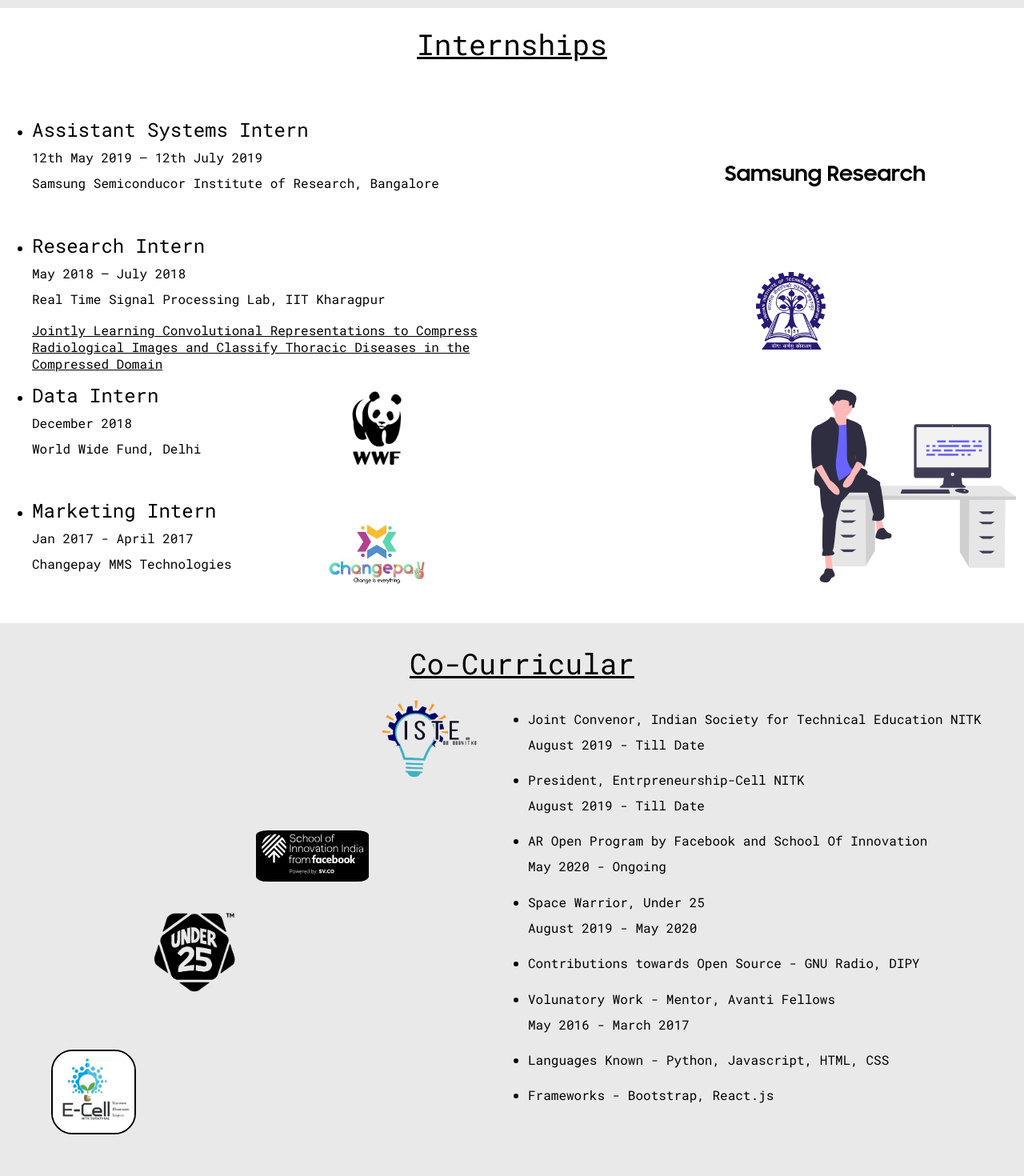
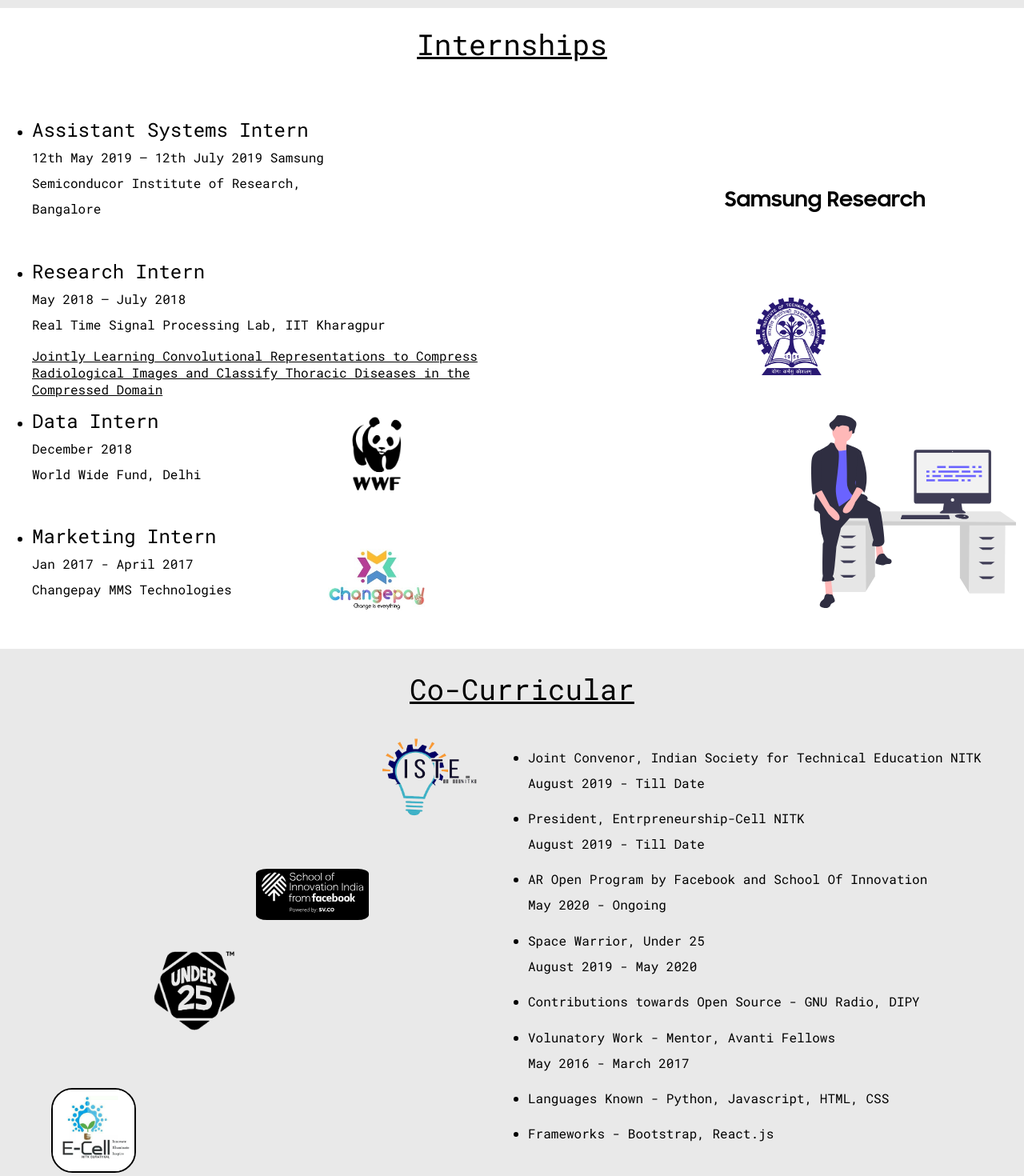
Before and after one commit to sidkapoor97/my_react_website, a React (Create React App) app: page / in a window 1280 px wide. Shown: the part 2089-3559 px from the top of the page at 80% size. Before the commit the page ends 3511 px from the top, so only its background shows below. Built offline with nearby package versions, Linux system fonts and the light colour scheme.

Commit message:
organized mobile responsiveness

```diff
--- a/src/App.css
+++ b/src/App.css
@@ -189,5 +189,4 @@
   .resume-link{
     margin-left: 20%;
   }
-
 }
--- a/src/components/education/education.css
+++ b/src/components/education/education.css
@@ -78,6 +78,6 @@
     }
     .edu_heading{
         font-size: small;
-        margin-left: -55%;
+        margin-right: 55%;
     }
 }
--- a/src/components/education/education.js
+++ b/src/components/education/education.js
@@ -22,7 +22,7 @@
                 <li>AIR in JEE Mains: 2141</li>
                 <li>CGPA : 8.53 (till 7th semester)</li>
                 <li>Course Undertaken:
-                    <ol>
+                    <ol className="courses-list">
                         <li className="courses">Digital Signal Processing</li>
                         <li className="courses">Linear Signals and Systems</li>
                         <li className="courses">Image Processing and Computer Vision</li>
--- a/src/components/internships/internship.css
+++ b/src/components/internships/internship.css
@@ -44,6 +44,10 @@
     margin-right: 10px;
 }
 
+.about-samsung {
+    width: 30%;
+}
+
 @media screen and (max-width: 992px) {
     body {
        min-width:920px;
@@ -68,16 +72,15 @@
         font-size: small;
     }
 .samsung-logo{
-    margin-left: 30%;
-    width: 15%;
-    float: left;
+   display: none;
 }
 
 .iit-logo{
     width: 5%;
-    margin-left: 35%;
+    margin-left: 30%;
     float: left;
     margin-top: -20%;
+    overflow: hidden;
 }
 .paper{
     width: 40%;
--- a/src/components/internships/internship.js
+++ b/src/components/internships/internship.js
@@ -15,8 +15,8 @@
     <br />
     <ul className="intern_list">
         <li className="samsung"><span className="title">Assistant Systems Intern</span>
-        <br /> 12th May 2019 – 12th July 2019 <br />
-        Samsung Semiconducor Institute of Research, Bangalore  </li>
+        <br /> <div className="about-samsung">12th May 2019 – 12th July 2019
+        Samsung Semiconducor Institute of Research, Bangalore</div>  </li>
         <img src={samsung_research} alt="" className="samsung-logo" />
         <br/>
 
--- a/src/components/skills/skills.css
+++ b/src/components/skills/skills.css
@@ -1,4 +1,5 @@
-li{
+
+  li{
     margin: 30px 0;
   }
 
@@ -7,6 +8,7 @@
       text-decoration: underline;
       margin-top: -2%;
       font-size: x-large;
+      overflow: hidden;
   }
 
   .list_item {
@@ -18,6 +20,7 @@
     margin-left: 35%;
     width: 10%;
     margin-top: -8%;
+    overflow: hidden;
   }
 
   .ecell-logo {
@@ -27,6 +30,7 @@
     margin-top: -45%;
     border-image: url('./ecell_logo.jpg') 20%;
     border: 2px solid black;
+    overflow: hidden;
   }
 
   .svco{
@@ -35,6 +39,7 @@
       border-radius: 10%;
       margin-left: 25%;
       margin-top: -30%;
+      overflow: hidden;
   }
 
   .svco-logo{
@@ -71,6 +76,7 @@
   .svco{
     margin-left: 80%;
     margin-top: -40%;
+    overflow: hidden;
   }
 
   .space-logo{
@@ -96,4 +102,9 @@
   .iste-logo, .svco-logo, .space-logo, .ecell-logo{
     display: none;
   }
+
+  .list_item {
+    width: 40%;
+  }
+
 }
```
Also changed, not shown: src/index.css (line endings or trailing spaces).
